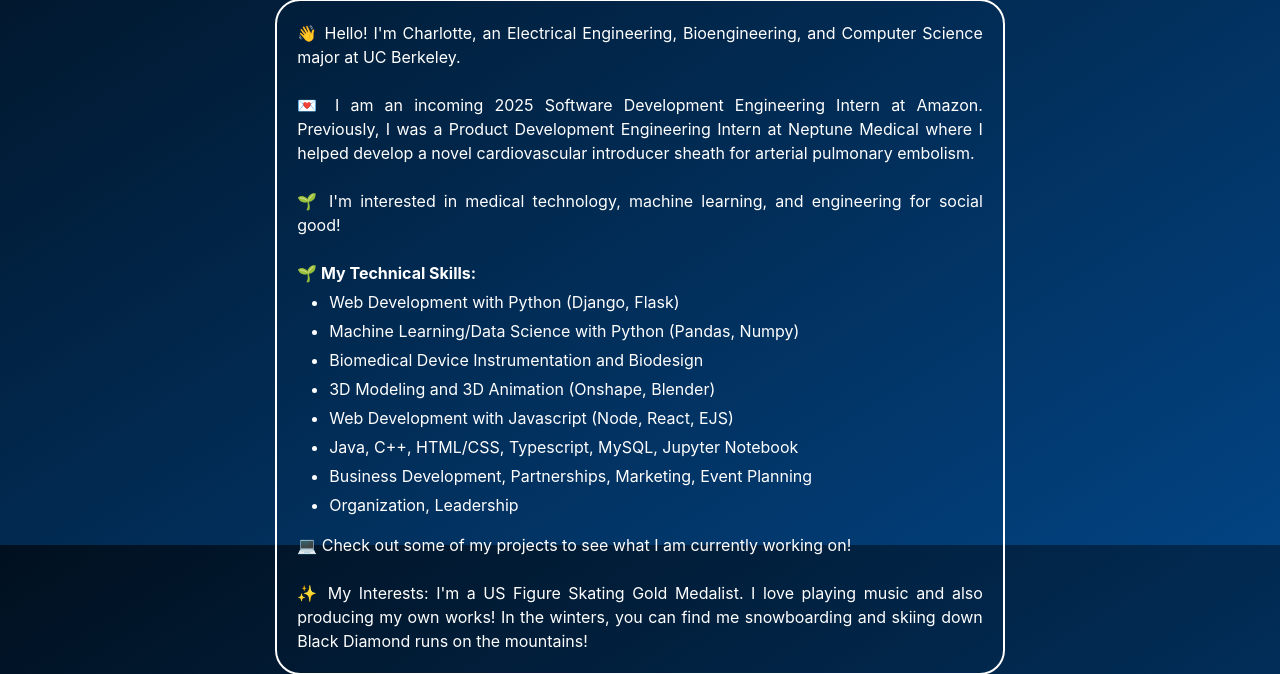
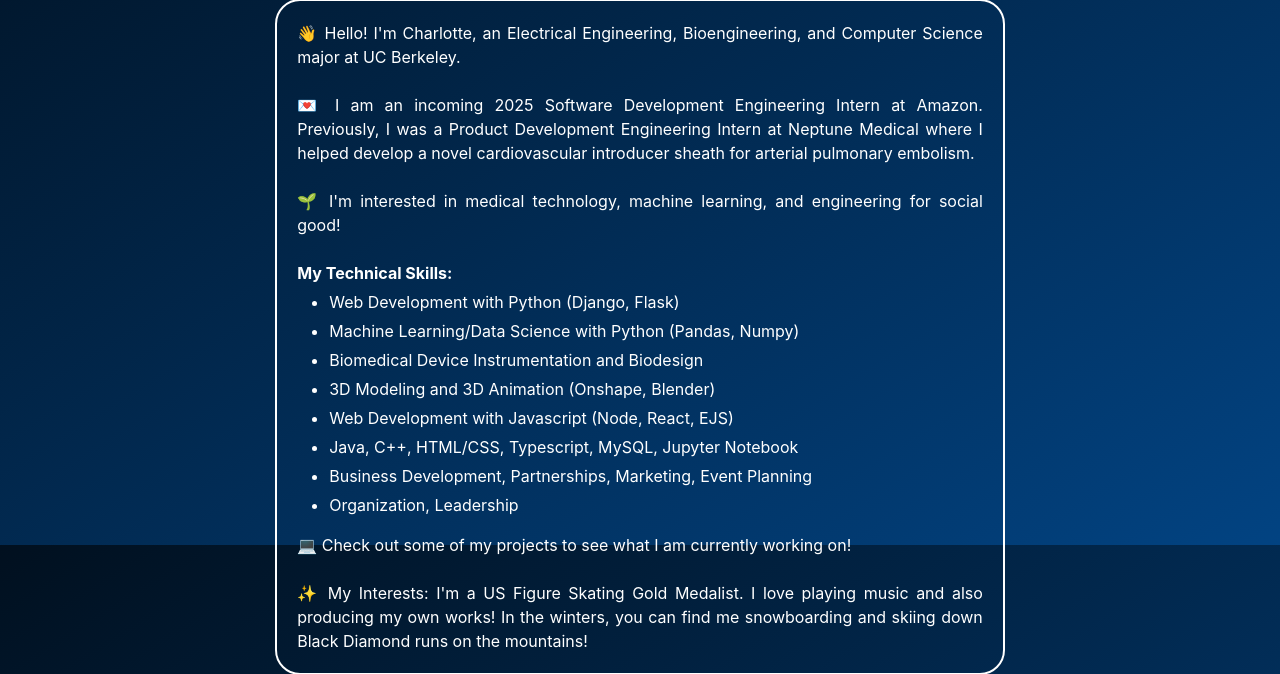
Before and after one commit to CharlotteLaw/Website, a Django app: page / in a window 1280 px wide. Shown: the part 255-929 px from the top of the page. Run offline with Django 4.2, Linux system fonts and the light colour scheme.

Commit message:
Update home.html

```diff
--- a/templates/home.html
+++ b/templates/home.html
@@ -23,7 +23,7 @@
       <a>👋 Hello! I'm Charlotte, an Electrical Engineering, Bioengineering, and Computer Science major at UC Berkeley.</a><br><br>
       <a>💌 I am an incoming 2025 Software Development Engineering Intern at Amazon. Previously, I was a Product Development Engineering Intern at Neptune Medical where I helped develop a novel cardiovascular introducer sheath for arterial pulmonary embolism.</a><br><br>
       <a>🌱 I'm interested in medical technology, machine learning, and engineering for social good!</a><br><br>
-      <a style="font-weight:bold;">🌱  My Technical Skills:</a>
+      <a style="font-weight:bold;">My Technical Skills:</a>
         <ul >
             <li>Web Development with Python (Django, Flask)</li>
             <li>Machine Learning/Data Science with Python (Pandas, Numpy)</li>
```
